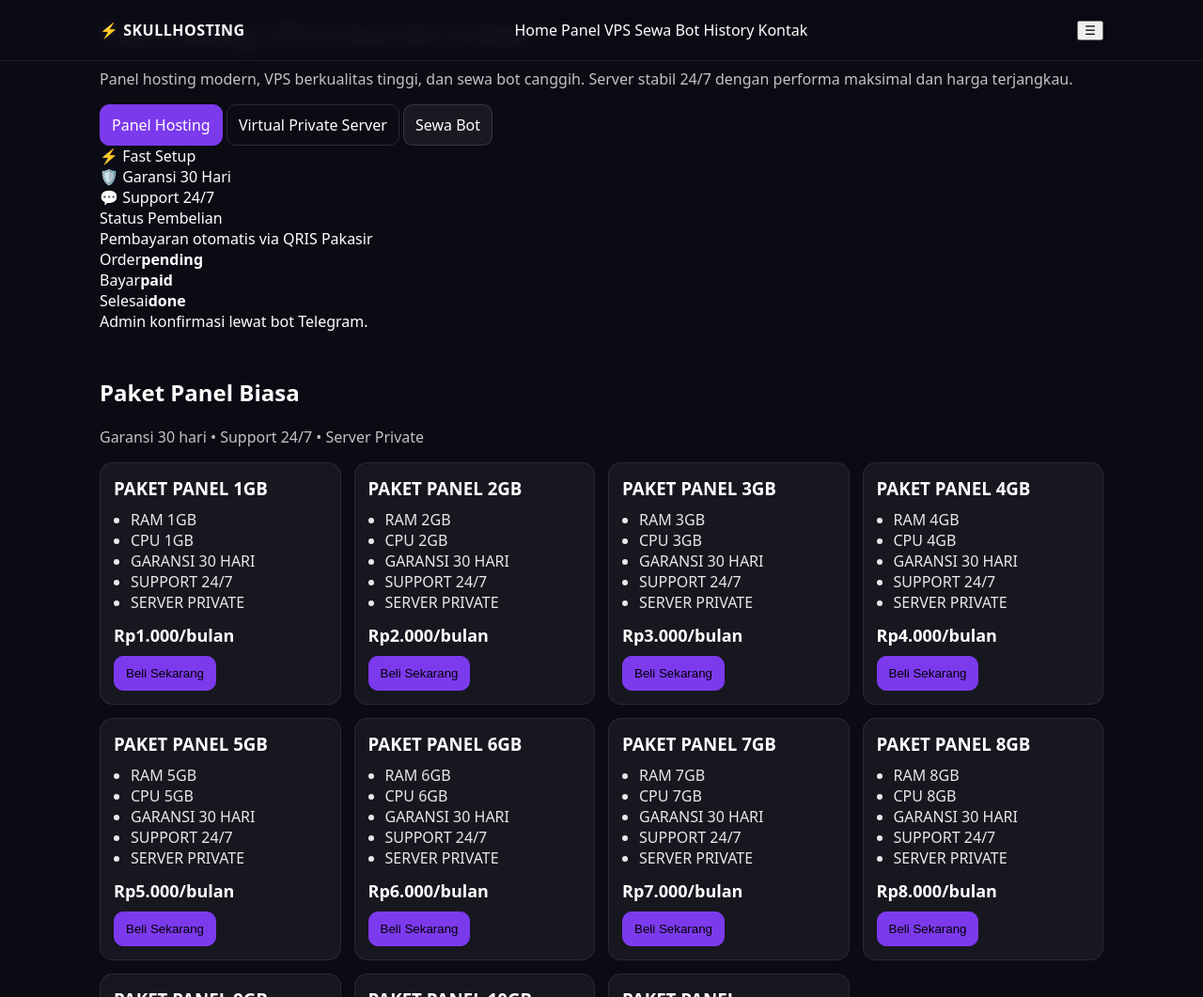
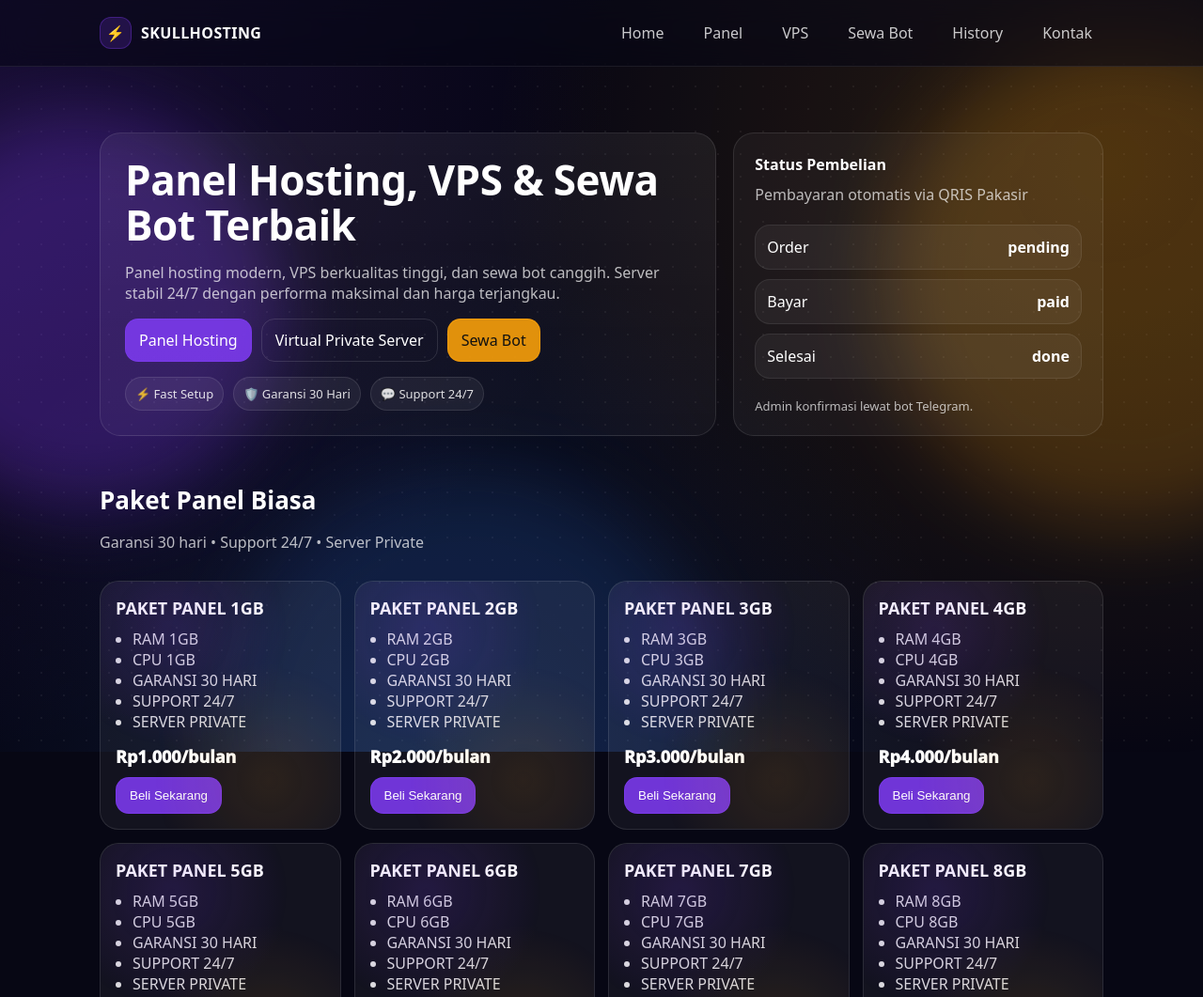
Before and after one commit to skul-hub/kaget-web, a website: page public/index.html in a window 1280 px wide. Shown: the top 1061 px of the page at 94% size. Drawn offline with Linux system fonts and the light colour scheme.

Commit message:
Update style.css

```diff
--- a/public/style.css
+++ b/public/style.css
@@ -1,71 +1,210 @@
 *{box-sizing:border-box}
-body{margin:0;font-family:system-ui,Segoe UI,Arial;background:#0b0b14;color:#fff}
+:root{
+  --bg:#070714;
+  --card:rgba(255,255,255,.05);
+  --border:rgba(255,255,255,.10);
+  --muted:rgba(255,255,255,.72);
+  --text:#fff;
+  --primary:#7c3aed;
+  --warm:#f59e0b;
+}
+
+html{scroll-behavior:smooth}
+body{
+  margin:0;
+  font-family:system-ui,Segoe UI,Arial;
+  background:var(--bg);
+  color:var(--text);
+  overflow-x:hidden;
+}
+
 a{color:inherit;text-decoration:none}
 .wrap{max-width:1100px;margin:0 auto;padding:0 16px}
 
+/* Background FX */
+.bg{position:fixed;inset:0;z-index:-2;overflow:hidden}
+.gridNoise{
+  position:absolute;inset:-20%;
+  background:
+    radial-gradient(circle at 10% 20%, rgba(124,58,237,.18), transparent 40%),
+    radial-gradient(circle at 80% 30%, rgba(245,158,11,.16), transparent 40%),
+    radial-gradient(circle at 40% 90%, rgba(59,130,246,.14), transparent 40%),
+    linear-gradient(180deg, rgba(255,255,255,.06), transparent 20%),
+    radial-gradient(rgba(255,255,255,.06) 1px, transparent 1px);
+  background-size:auto,auto,auto,auto, 24px 24px;
+  filter:blur(.2px);
+  opacity:.9;
+}
+.orb{position:absolute;border-radius:999px;filter:blur(40px);opacity:.55}
+.orb1{width:420px;height:420px;left:-120px;top:120px;background:rgba(124,58,237,.55)}
+.orb2{width:520px;height:520px;right:-180px;top:40px;background:rgba(245,158,11,.35)}
+.orb3{width:520px;height:520px;left:240px;bottom:-220px;background:rgba(59,130,246,.25)}
+
+/* Navbar */
 .topbar{
-  position:fixed;top:0;left:0;right:0;
-  background:rgba(10,10,20,.9);
-  backdrop-filter:blur(10px);
+  position:sticky;top:0;z-index:20;
+  background:rgba(7,7,20,.55);
+  backdrop-filter:blur(14px);
   border-bottom:1px solid rgba(255,255,255,.08);
-  z-index:10;
 }
-.topbar .wrap{height:64px;display:flex;align-items:center;justify-content:space-between}
-.brand{font-weight:900;letter-spacing:.5px}
-.links{display:flex;gap:14px}
-.links a{opacity:.85}
-.links a:hover{opacity:1}
+.topbarInner{
+  height:70px;display:flex;align-items:center;justify-content:space-between;
+}
+.brand{display:flex;gap:10px;align-items:center;font-weight:900;letter-spacing:.4px}
+.bolt{display:inline-flex;width:34px;height:34px;align-items:center;justify-content:center;
+  border-radius:12px;background:rgba(124,58,237,.2);border:1px solid rgba(124,58,237,.35)
+}
+.nav{display:flex;gap:18px;align-items:center}
+.nav a{
+  color:rgba(255,255,255,.78);
+  padding:10px 12px;border-radius:12px;
+  transition:transform .12s ease, background .12s ease, color .12s ease;
+}
+.nav a:hover{background:rgba(255,255,255,.06);color:#fff;transform:translateY(-1px)}
+.nav a.active{background:rgba(124,58,237,.18);border:1px solid rgba(124,58,237,.25);color:#fff}
 
-.section{padding:28px 0}
-.muted{opacity:.75}
-.small{font-size:.9rem}
+.navToggle{
+  display:none;
+  background:rgba(255,255,255,.06);
+  border:1px solid rgba(255,255,255,.12);
+  color:#fff;border-radius:12px;
+  width:44px;height:44px;cursor:pointer;
+}
+
+.muted{color:var(--muted)}
+.small{font-size:.92rem}
+
+/* Buttons */
+.btn{
+  display:inline-flex;align-items:center;justify-content:center;
+  padding:11px 14px;border-radius:14px;
+  border:1px solid rgba(255,255,255,.12);
+  background:rgba(255,255,255,.06);
+  color:#fff;cursor:pointer;
+  transition:transform .12s ease, box-shadow .12s ease, background .12s ease;
+}
+.btn:hover{transform:translateY(-1px);box-shadow:0 14px 50px rgba(0,0,0,.35)}
+.btn.primary{background:rgba(124,58,237,.9);border-color:rgba(124,58,237,.9)}
+.btn.warm{background:rgba(245,158,11,.92);border-color:rgba(245,158,11,.92);color:#111}
+.btn.ghost{background:transparent}
+
+/* Hero */
+.hero{
+  padding:70px 0 24px;
+  display:grid;
+  grid-template-columns: 1.25fr .75fr;
+  gap:18px;
+  align-items:stretch;
+}
+.heroText{
+  padding:26px;
+  border-radius:22px;
+  background:linear-gradient(180deg, rgba(255,255,255,.06), rgba(255,255,255,.03));
+  border:1px solid rgba(255,255,255,.10);
+}
+.hero h1{
+  font-size:44px;line-height:1.08;margin:0 0 10px;
+  letter-spacing:-.5px;
+}
+.heroCtas{display:flex;gap:10px;flex-wrap:wrap;margin-top:16px}
+.heroBadges{display:flex;gap:10px;flex-wrap:wrap;margin-top:16px}
+.pill{
+  padding:8px 10px;border-radius:999px;
+  background:rgba(255,255,255,.06);
+  border:1px solid rgba(255,255,255,.10);
+  font-size:13px;color:rgba(255,255,255,.86);
+}
+
+.heroCard{
+  padding:22px;border-radius:22px;
+  background:rgba(255,255,255,.04);
+  border:1px solid rgba(255,255,255,.10);
+  display:flex;flex-direction:column;justify-content:space-between;
+}
+.miniTitle{font-weight:900;font-size:16px}
+.miniMuted{color:rgba(255,255,255,.70);margin-top:6px}
+.miniList{margin-top:16px;display:flex;flex-direction:column;gap:10px}
+.miniItem{
+  display:flex;justify-content:space-between;align-items:center;
+  padding:12px;border-radius:16px;
+  background:rgba(255,255,255,.05);
+  border:1px solid rgba(255,255,255,.08);
+}
+.miniHint{margin-top:16px;color:rgba(255,255,255,.7);font-size:13px}
+
+/* Sections */
+.section{padding:26px 0}
+.sectionHead{display:flex;align-items:flex-end;justify-content:space-between;gap:14px}
+.section h2{margin:0 0 6px;font-size:26px}
 
 .grid{
   display:grid;
-  grid-template-columns:repeat(auto-fit,minmax(240px,1fr));
+  grid-template-columns:repeat(auto-fit,minmax(250px,1fr));
   gap:14px;margin-top:14px
 }
+
+/* Product Card */
 .card{
+  position:relative;
   background:rgba(255,255,255,.05);
-  border:1px solid rgba(255,255,255,.08);
-  border-radius:14px;padding:14px
+  border:1px solid rgba(255,255,255,.10);
+  border-radius:20px;
+  padding:16px;
+  overflow:hidden;
+  transition:transform .14s ease, box-shadow .14s ease, border-color .14s ease;
 }
-.card h3{margin:0 0 8px}
-.ul{margin:10px 0 12px;padding-left:18px;opacity:.9}
-.price{font-size:18px;font-weight:900;margin:10px 0}
+.card::before{
+  content:"";
+  position:absolute;inset:-2px;
+  background: radial-gradient(circle at 30% 20%, rgba(124,58,237,.18), transparent 45%),
+              radial-gradient(circle at 70% 80%, rgba(245,158,11,.12), transparent 45%);
+  opacity:.9;
+  pointer-events:none;
+}
+.card:hover{transform:translateY(-2px);box-shadow:0 22px 70px rgba(0,0,0,.45);border-color:rgba(255,255,255,.18)}
+.cardInner{position:relative;z-index:1}
+.cardTop{display:flex;justify-content:space-between;align-items:flex-start;gap:10px}
+.card h3{margin:0;font-size:18px}
+.tag{
+  padding:6px 10px;border-radius:999px;
+  background:rgba(124,58,237,.18);
+  border:1px solid rgba(124,58,237,.28);
+  font-size:12px;font-weight:800;
+}
+.ul{margin:10px 0 14px;padding-left:18px;color:rgba(255,255,255,.86)}
+.price{font-size:18px;font-weight:950;margin:10px 0}
+.cardActions{display:flex;gap:10px;flex-wrap:wrap}
+.full{width:100%}
 
-.btn{
-  display:inline-flex;align-items:center;justify-content:center;
-  padding:10px 12px;border-radius:10px;
-  border:1px solid rgba(255,255,255,.12);
-  background:rgba(255,255,255,.06);
-  cursor:pointer
+/* History shell */
+.cardShell{
+  padding:16px;border-radius:20px;
+  background:rgba(255,255,255,.04);
+  border:1px solid rgba(255,255,255,.10);
 }
-.btn.primary{background:#7c3aed;border-color:#7c3aed}
-.btn.ghost{background:transparent}
-.contactRow{display:flex;gap:10px;flex-wrap:wrap}
 
-/* History */
-.historyBox{display:flex;gap:10px;flex-wrap:wrap;margin-top:12px}
-.historyBox input{
-  padding:10px;border-radius:10px;
-  border:1px solid rgba(255,255,255,.12);
-  background:rgba(255,255,255,.06);
-  color:#fff;min-width:240px
-}
+/* Table */
 .table{
   width:100%;
   border-collapse:collapse;
-  background:rgba(255,255,255,.03);
+  background:rgba(0,0,0,.15);
   border:1px solid rgba(255,255,255,.08);
-  border-radius:12px;
-  overflow:hidden
+  border-radius:16px;
+  overflow:hidden;
 }
-.table th,.table td{padding:10px;border-bottom:1px solid rgba(255,255,255,.08);text-align:left}
+.table th,.table td{
+  padding:10px;
+  border-bottom:1px solid rgba(255,255,255,.08);
+  text-align:left;
+  font-size:13.5px;
+}
 .badge{
   padding:4px 10px;border-radius:999px;
   border:1px solid rgba(255,255,255,.15);
-  display:inline-block
+  display:inline-block;
+  text-transform:uppercase;
+  font-weight:900;
+  font-size:11px;
 }
 .badge.pending{opacity:.8}
 .badge.paid{background:rgba(124,58,237,.25)}
@@ -76,33 +215,49 @@ a{color:inherit;text-decoration:none}
 .modal{
   position:fixed;top:50%;left:50%;
   transform:translate(-50%,-50%);
-  width:min(520px,92vw);
-  background:#111126;
-  border:1px solid rgba(255,255,255,.10);
-  border-radius:16px;
-  z-index:60
+  width:min(540px,92vw);
+  background:#0f0f22;
+  border:1px solid rgba(255,255,255,.12);
+  border-radius:22px;
+  z-index:60;
 }
 .hidden{display:none}
-.modalHead{display:flex;align-items:center;justify-content:space-between;padding:14px 14px 0}
-.modalTitle{font-size:18px;font-weight:900}
+.modalHead{display:flex;align-items:center;justify-content:space-between;padding:16px 16px 0}
+.modalTitle{font-size:18px;font-weight:950}
 .iconBtn{background:transparent;border:none;color:#fff;font-size:18px;cursor:pointer}
-.modalBody{padding:14px}
-
+.modalBody{padding:16px}
 .row{display:flex;flex-direction:column;gap:6px;margin:10px 0}
 .row input{
-  padding:10px;border-radius:10px;
+  padding:12px;border-radius:14px;
   border:1px solid rgba(255,255,255,.12);
   background:rgba(255,255,255,.06);
-  color:#fff
+  color:#fff;
 }
 .summary{
-  padding:12px;border-radius:12px;
+  padding:14px;border-radius:16px;
   background:rgba(255,255,255,.05);
-  border:1px solid rgba(255,255,255,.08);
+  border:1px solid rgba(255,255,255,.10);
   margin-top:10px
 }
 .actions{display:flex;gap:10px;justify-content:flex-end;margin-top:12px}
 
-@media(max-width:720px){
-  .links{display:none}
+.footer{padding:24px 0 40px}
+
+/* Mobile nav */
+@media(max-width:880px){
+  .hero{grid-template-columns:1fr}
+  .navToggle{display:inline-flex;align-items:center;justify-content:center}
+  .nav{
+    position:absolute;left:16px;right:16px;top:70px;
+    background:rgba(7,7,20,.88);
+    border:1px solid rgba(255,255,255,.10);
+    border-radius:18px;
+    padding:10px;
+    display:none;
+    flex-direction:column;
+    gap:6px;
+  }
+  .nav.open{display:flex}
+  .nav a{width:100%}
+  .hero h1{font-size:36px}
 }
```
